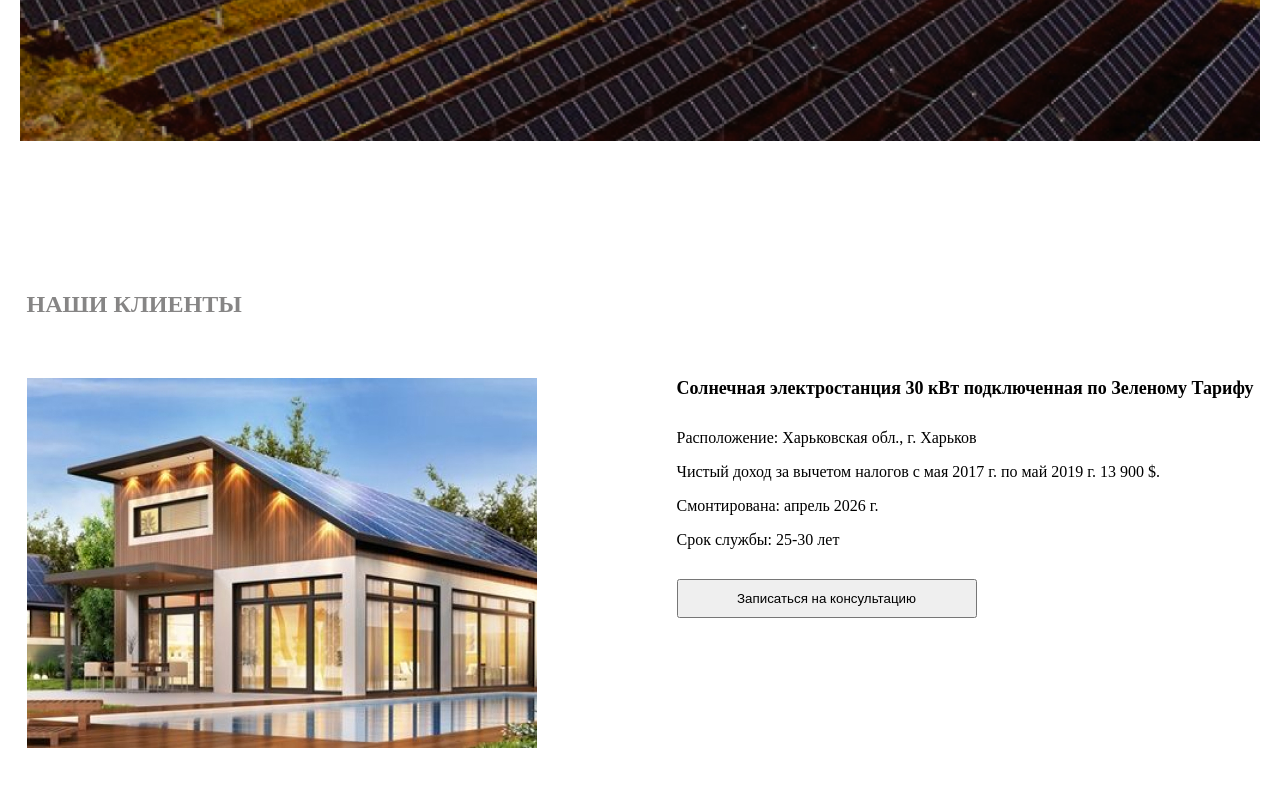
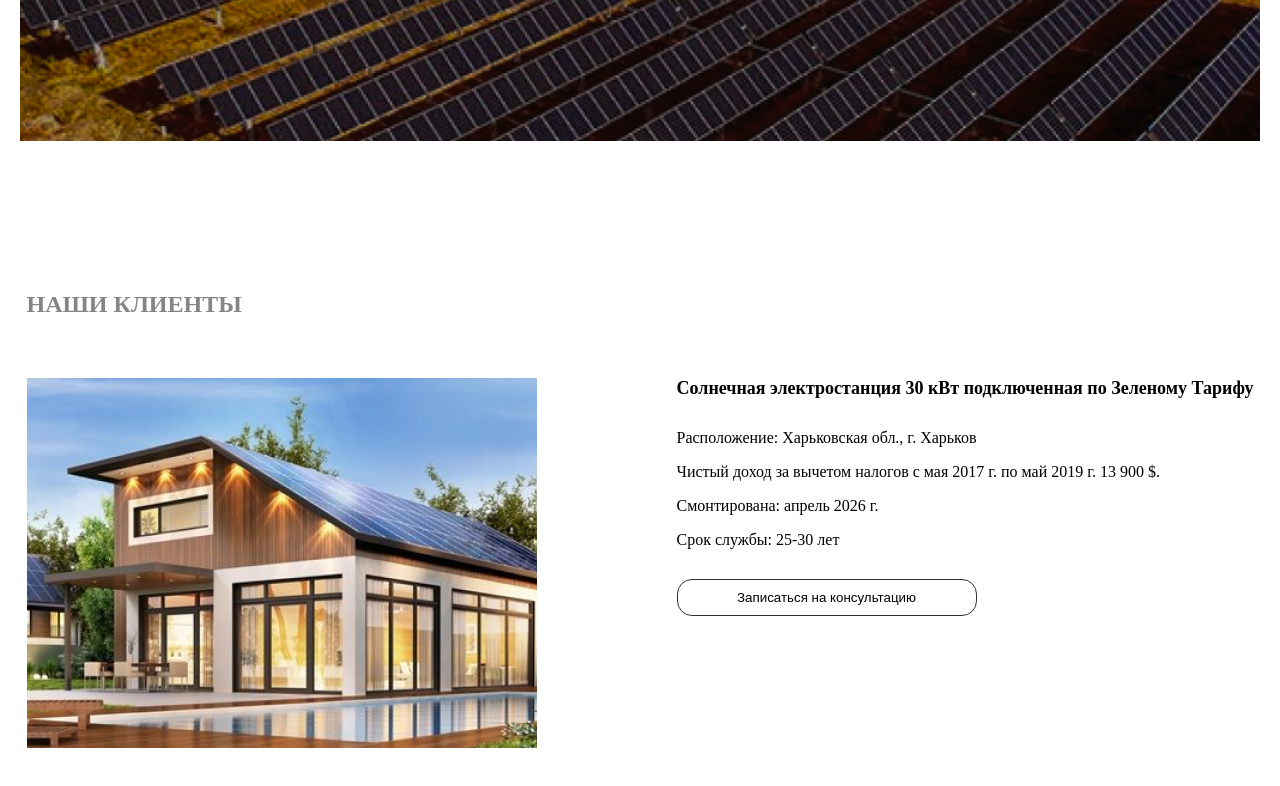
Before and after one commit to Afina33/Solarexe, a plain HTML site: page index.html in a window 1280 px wide. Shown: the part 3032-3818 px from the top of the page. Drawn offline with Linux system fonts and the light colour scheme.

Commit message:
button update

```diff
--- a/styles/styles.css
+++ b/styles/styles.css
@@ -268,5 +268,7 @@ ol {
 .btnClient{
   width: 300px;
   padding: 10px;
-
+  background-color: transparent;
+  border: #303030 solid 1px;
+  border-radius: 15px;
 }
```
Also changed, not shown: index.html (+1 -0 lines).
